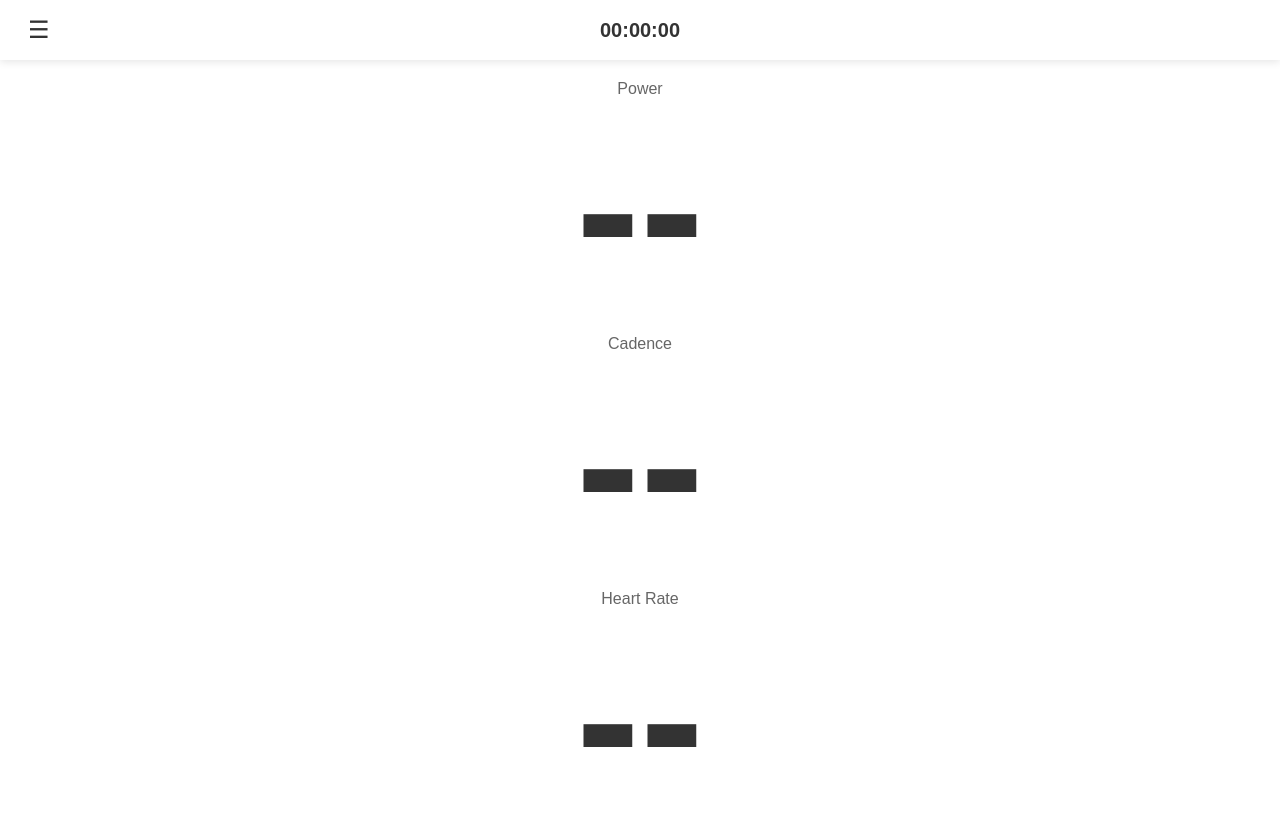
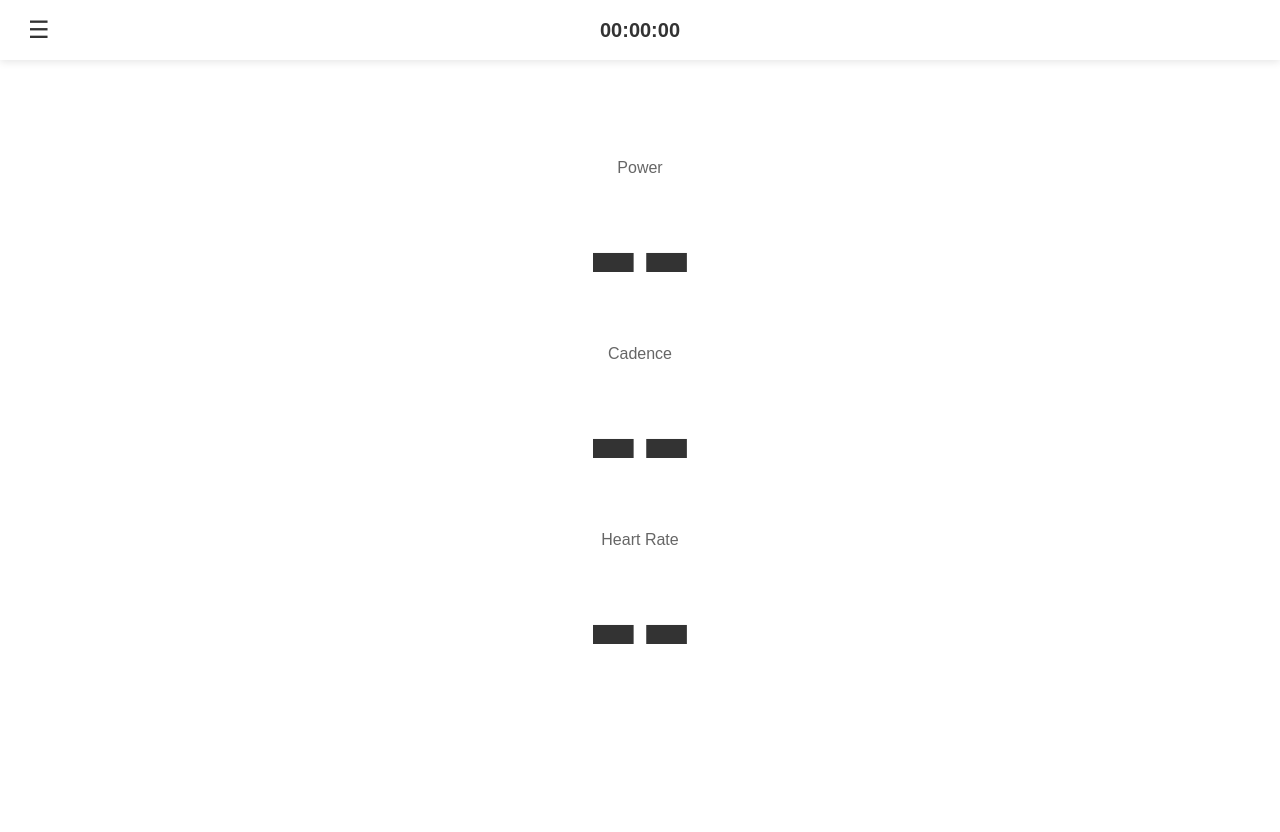
Before and after one commit to colscoding/tdd-spin-bike-power, a website built with Parcel: page src/index.html in a window 1280 px wide. After the commit the page ends 800 px from the top, so only its background shows below. Built offline with nearby package versions, Linux system fonts and the light colour scheme.

Commit message:
fixup layout

```diff
--- a/src/main.css
+++ b/src/main.css
@@ -8,9 +8,10 @@
 
 /* Body layout */
 body {
-    min-height: 100vh;
+    height: 100vh;
     display: flex;
     flex-direction: column;
+    overflow: hidden;
 }
 
 /* Top bar - fixed header */
@@ -44,6 +45,8 @@ main {
     align-items: center;
     justify-content: center;
     padding: 20px;
+    overflow: hidden;
+    min-height: 0;
 }
 
 /* Hamburger menu in header */
@@ -110,12 +113,18 @@ summary::-webkit-details-marker {
 /* Metrics table */
 #metricsTable {
     text-align: center;
+    width: 100%;
+    max-height: 100%;
+    overflow: hidden;
+    display: flex;
+    flex-direction: column;
+    justify-content: center;
 }
 
 #metricsTable dt {
-    font-size: 1em;
+    font-size: min(1em, 4vh);
     color: #666;
-    margin-top: 16px;
+    margin-top: min(16px, 2vh);
 }
 
 #metricsTable dt:first-child {
@@ -123,8 +132,9 @@ summary::-webkit-details-marker {
 }
 
 #metricsTable dd {
-    font-size: min(12em, 45vw);
+    font-size: min(12em, 45vw, 20vh);
     font-weight: bold;
     color: #333;
-    margin-bottom: 8px;
+    margin-bottom: min(8px, 1vh);
+    line-height: 0.9;
 }
```
